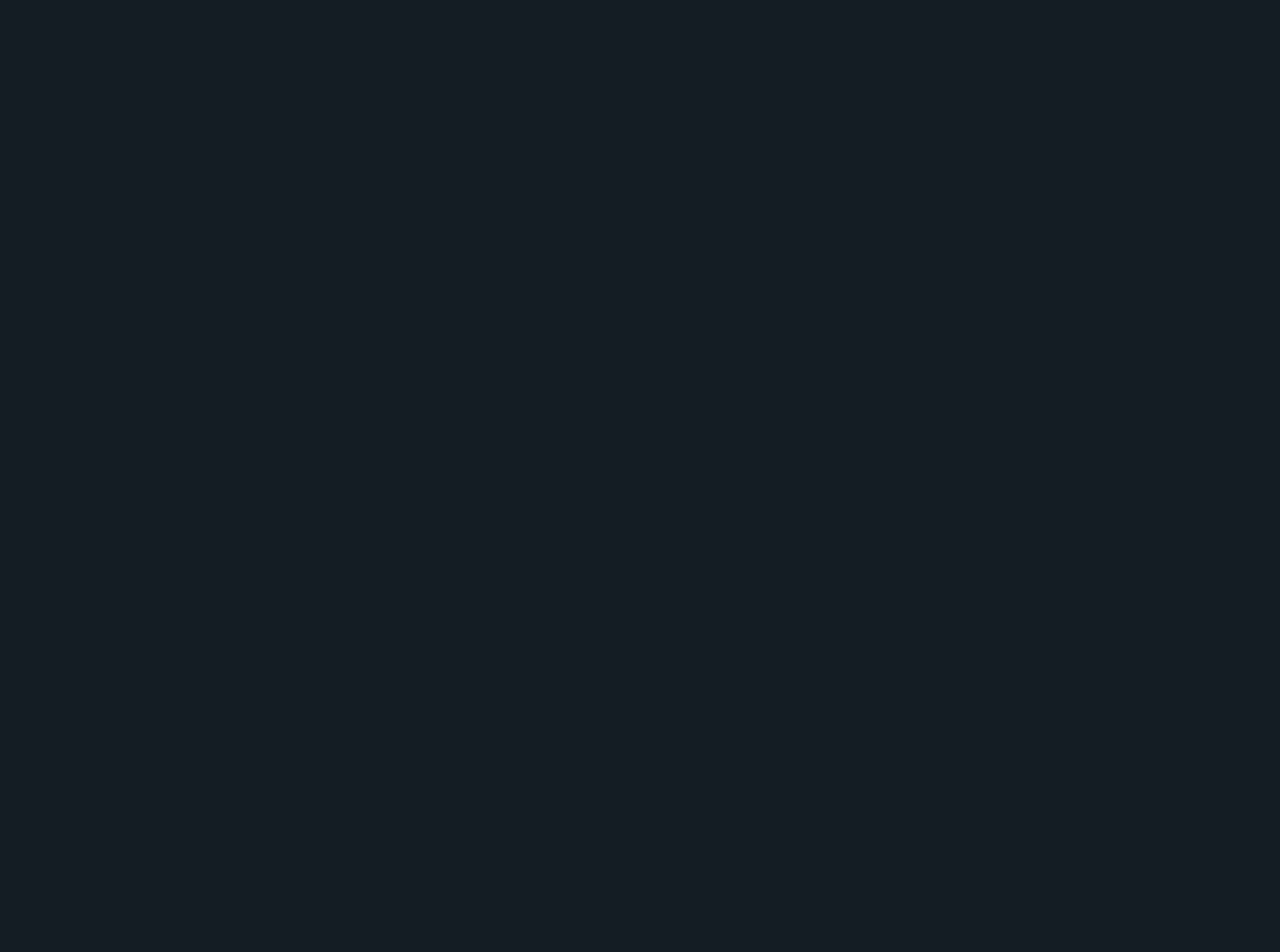
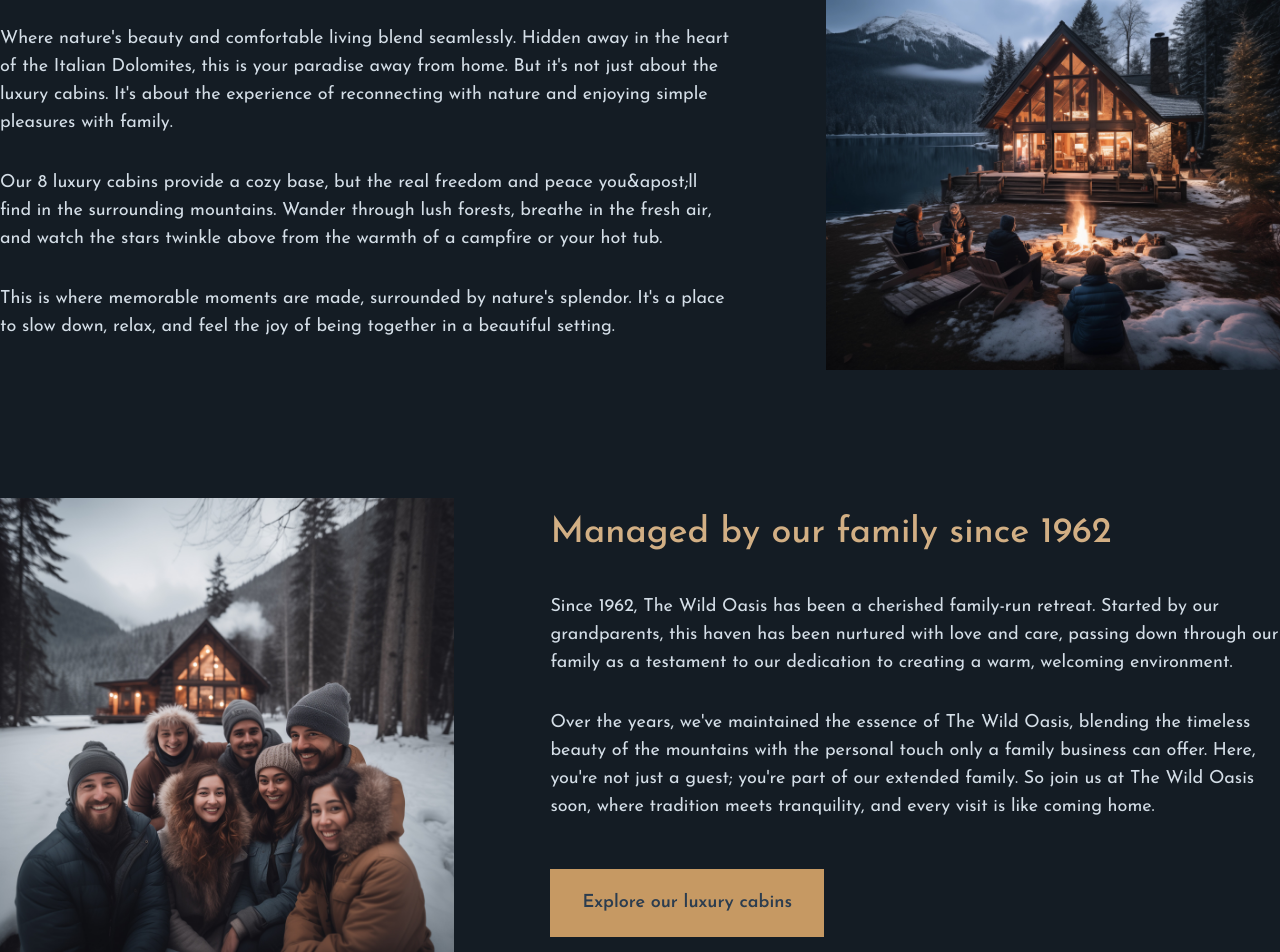
Before and after one commit to Rahulkaradwal/next-snapstay, a Next.js app: page /about in a window 1280 px wide. Shown: the part 179-1131 px from the top of the page. Before the commit the page ends 800 px from the top, so only its background shows below. Built offline with nearby package versions, Linux system fonts and the light colour scheme.

Commit message:
feat: add about page content

```diff
--- a/app/about/page.tsx
+++ b/app/about/page.tsx
@@ -1,5 +1,10 @@
 import { FC, ReactElement } from "react";
 import { Metadata } from "next";
+import Image from "next/image";
+import Link from "next/link";
+
+import about1 from "../public/about-1.jpg";
+import about2 from "../public/about-2.jpg";
 
 export const metadata: Metadata = {
   title: "About",
@@ -7,8 +12,76 @@
 
 const Page: FC = (): ReactElement => {
   return (
-    <div>
-      <h1>About</h1>
+    <div className="grid grid-cols-5 gap-x-24 gap-y-32 text-lg items-center">
+      <div className="col-span-3">
+        <h1 className="text-4xl mb-10 text-accent-400 font-medium">
+          Welcome to The Wild Oasis
+        </h1>
+
+        <div className="space-y-8">
+          <p>
+            Where nature&apos;s beauty and comfortable living blend seamlessly.
+            Hidden away in the heart of the Italian Dolomites, this is your
+            paradise away from home. But it&apos;s not just about the luxury
+            cabins. It&apos;s about the experience of reconnecting with nature
+            and enjoying simple pleasures with family.
+          </p>
+          <p>
+            Our 8 luxury cabins provide a cozy base, but the real freedom and
+            peace you&apost;ll find in the surrounding mountains. Wander through
+            lush forests, breathe in the fresh air, and watch the stars twinkle
+            above from the warmth of a campfire or your hot tub.
+          </p>
+          <p>
+            This is where memorable moments are made, surrounded by
+            nature&apos;s splendor. It&apos;s a place to slow down, relax, and
+            feel the joy of being together in a beautiful setting.
+          </p>
+        </div>
+      </div>
+
+      <div className="col-span-2">
+        <Image
+          src={about1}
+          alt="Family sitting around a fire pit in front of cabin"
+        />
+      </div>
+
+      <div className="col-span-2">
+        <Image src={about2} alt="Family that manages The Wild Oasis" />
+      </div>
+
+      <div className="col-span-3">
+        <h1 className="text-4xl mb-10 text-accent-400 font-medium">
+          Managed by our family since 1962
+        </h1>
+
+        <div className="space-y-8">
+          <p>
+            Since 1962, The Wild Oasis has been a cherished family-run retreat.
+            Started by our grandparents, this haven has been nurtured with love
+            and care, passing down through our family as a testament to our
+            dedication to creating a warm, welcoming environment.
+          </p>
+          <p>
+            Over the years, we&apos;ve maintained the essence of The Wild Oasis,
+            blending the timeless beauty of the mountains with the personal
+            touch only a family business can offer. Here, you&apos;re not just a
+            guest; you&apos;re part of our extended family. So join us at The
+            Wild Oasis soon, where tradition meets tranquility, and every visit
+            is like coming home.
+          </p>
+
+          <div>
+            <Link
+              href="/cabins"
+              className="inline-block mt-4 bg-accent-500 px-8 py-5 text-primary-800 text-lg font-semibold hover:bg-accent-600 transition-all"
+            >
+              Explore our luxury cabins
+            </Link>
+          </div>
+        </div>
+      </div>
     </div>
   );
 };
```
